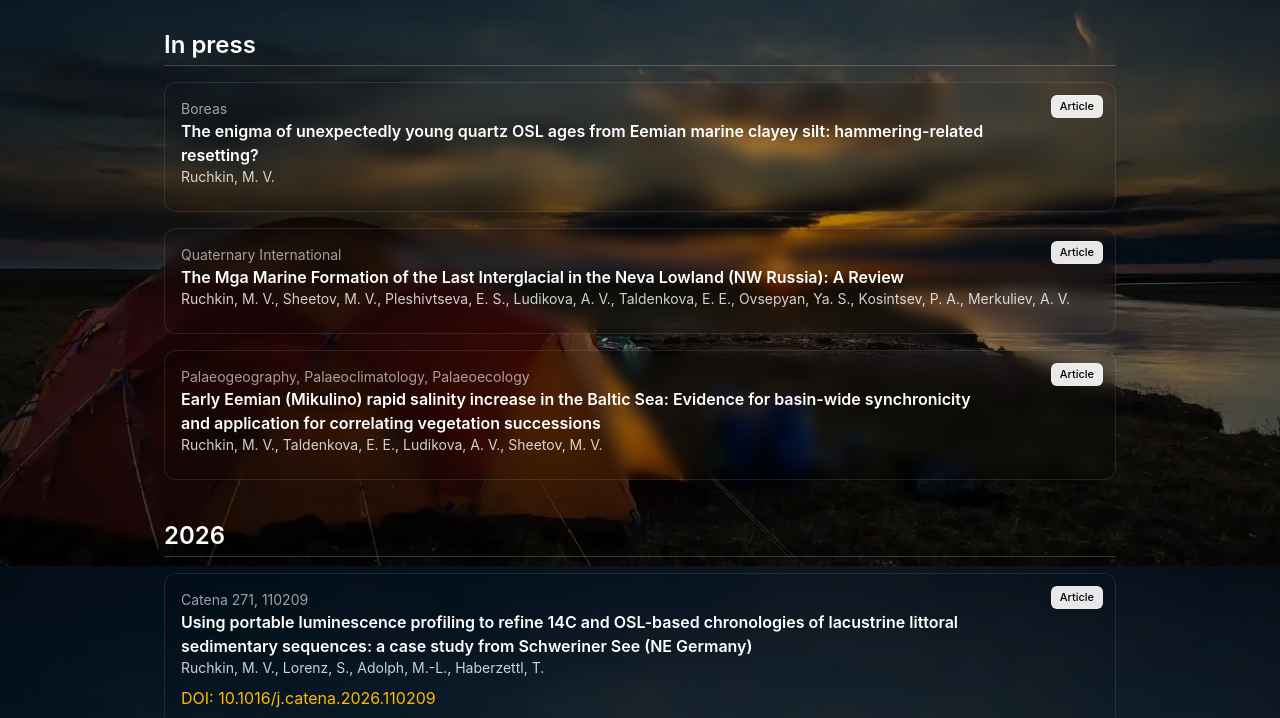
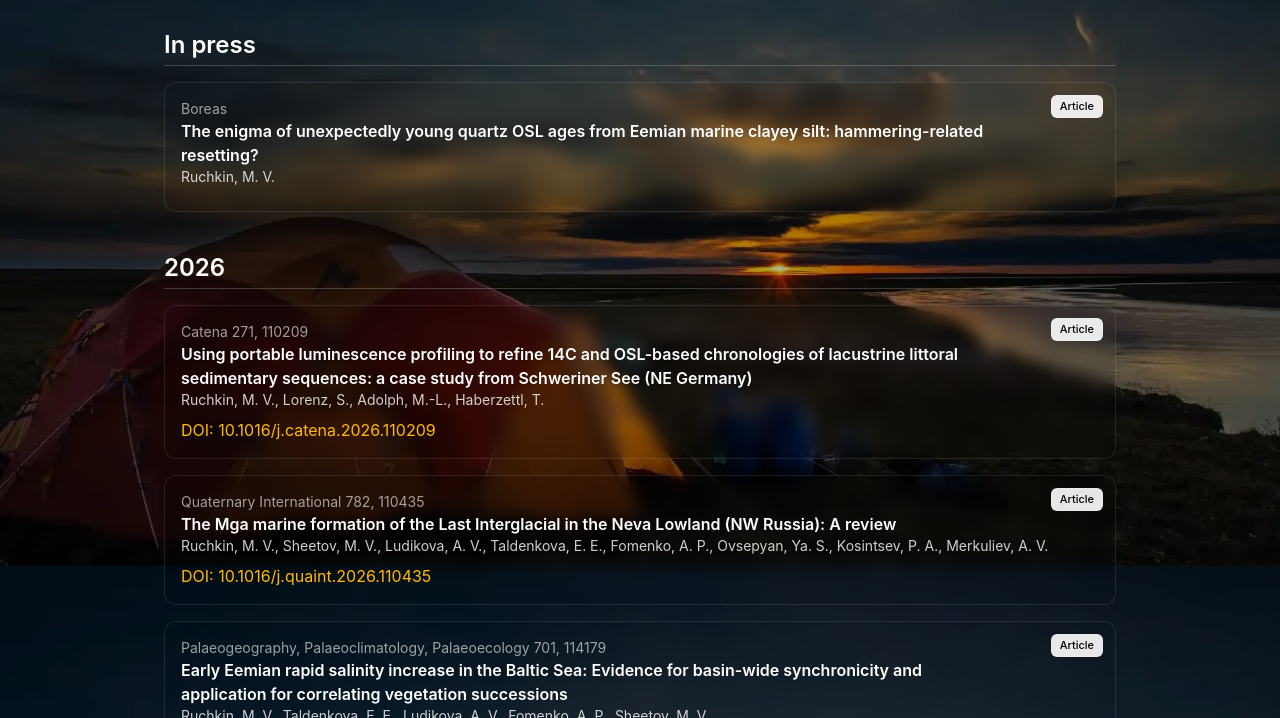
Before and after one commit to ruchemax/personal-site, an Astro site: page /publications in a window 1280 px wide. Shown: the part 234-952 px from the top of the page. Built offline with nearby package versions, Linux system fonts and the light colour scheme; Astro itself is replaced by a stand-in of ours.

Commit message:
Update two 2026 publication entries

```diff
--- a/src/pages/publications.astro
+++ b/src/pages/publications.astro
@@ -25,12 +25,12 @@ const journals: Pub[] = [
   { title: "The enigma of unexpectedly young quartz OSL ages from Eemian marine clayey silt: hammering-related resetting?",
     authors: "Ruchkin, M. V.",
     year: null, venue: "Boreas", type: "article" },
-  { title: "The Mga Marine Formation of the Last Interglacial in the Neva Lowland (NW Russia): A Review",
-    authors: "Ruchkin, M. V., Sheetov, M. V., Pleshivtseva, E. S., Ludikova, A. V., Taldenkova, E. E., Ovsepyan, Ya. S., Kosintsev, P. A., Merkuliev, A. V.",
-    year: null, venue: "Quaternary International", type: "article" },
-  { title: "Early Eemian (Mikulino) rapid salinity increase in the Baltic Sea: Evidence for basin-wide synchronicity and application for correlating vegetation successions",
-    authors: "Ruchkin, M. V., Taldenkova, Е. E., Ludikova, A. V., Sheetov, M. V.",
-    year: null, venue: "Palaeogeography, Palaeoclimatology, Palaeoecology", type: "article" },
+  { title: "The Mga marine formation of the Last Interglacial in the Neva Lowland (NW Russia): A review",
+    authors: "Ruchkin, M. V., Sheetov, M. V., Ludikova, A. V., Taldenkova, E. E., Fomenko, A. P., Ovsepyan, Ya. S., Kosintsev, P. A., Merkuliev, A. V.",
+    year: 2026, venue: "Quaternary International 782, 110435", doi: "10.1016/j.quaint.2026.110435", type: "article" },
+  { title: "Early Eemian rapid salinity increase in the Baltic Sea: Evidence for basin-wide synchronicity and application for correlating vegetation successions",
+    authors: "Ruchkin, M. V., Taldenkova, E. E., Ludikova, A. V., Fomenko, A. P., Sheetov, M. V.",
+    year: 2026, venue: "Palaeogeography, Palaeoclimatology, Palaeoecology 701, 114179", doi: "10.1016/j.palaeo.2026.114179", type: "article" },
   { title: "The new key sections of the Last Interglacial transgression in the Eurasian Arctic (Eastern White Sea): paleoenvironmental reconstructions and interregional correlations",
     authors: "Zaretskaya, N. E., Taldenkova, Е. E., Ruchkin, M. V., Ovsepyan, Ya. S., Rudenko, O. P., Timofeeva, I. V.",
     year: 2026, venue: "Quaternary International 754, 110067", doi: "10.1016/j.quaint.2025.110067", type: "article" },
--- a/src/pages/ru/publications.astro
+++ b/src/pages/ru/publications.astro
@@ -25,12 +25,12 @@ const journals: Pub[] = [
   { title: "The enigma of unexpectedly young quartz OSL ages from Eemian marine clayey silt: hammering-related resetting?",
     authors: "Ruchkin, M. V.",
     year: null, venue: "Boreas", type: "journal" },
-  { title: "The Mga Marine Formation of the Last Interglacial in the Neva Lowland (NW Russia): A Review",
-    authors: "Ruchkin, M. V., Sheetov, M. V., Pleshivtseva, E. S., Ludikova, A. V., Taldenkova, E. E., Ovsepyan, Ya. S., Kosintsev, P. A., Merkuliev, A. V.",
-    year: null, venue: "Quaternary International", type: "journal" },
-  { title: "Early Eemian (Mikulino) rapid salinity increase in the Baltic Sea: Evidence for basin-wide synchronicity and application for correlating vegetation successions",
-    authors: "Ruchkin, M. V., Taldenkova, Е. E., Ludikova, A. V., Sheetov, M. V.",
-    year: null, venue: "Palaeogeography, Palaeoclimatology, Palaeoecology", type: "journal" },
+  { title: "The Mga marine formation of the Last Interglacial in the Neva Lowland (NW Russia): A review",
+    authors: "Ruchkin, M. V., Sheetov, M. V., Ludikova, A. V., Taldenkova, E. E., Fomenko, A. P., Ovsepyan, Ya. S., Kosintsev, P. A., Merkuliev, A. V.",
+    year: 2026, venue: "Quaternary International 782, 110435", doi: "10.1016/j.quaint.2026.110435", type: "journal" },
+  { title: "Early Eemian rapid salinity increase in the Baltic Sea: Evidence for basin-wide synchronicity and application for correlating vegetation successions",
+    authors: "Ruchkin, M. V., Taldenkova, E. E., Ludikova, A. V., Fomenko, A. P., Sheetov, M. V.",
+    year: 2026, venue: "Palaeogeography, Palaeoclimatology, Palaeoecology 701, 114179", doi: "10.1016/j.palaeo.2026.114179", type: "journal" },
   { title: "The new key sections of the Last Interglacial transgression in the Eurasian Arctic (Eastern White Sea): paleoenvironmental reconstructions and interregional correlations",
     authors: "Zaretskaya N. E., Taldenkova Е. E., Ruchkin M. V., Ovsepyan Ya. S., Rudenko O. P., Timofeeva I. V.",
     year: 2026, venue: "Quaternary International 754, 110067", doi: "10.1016/j.quaint.2025.110067", type: "journal" },
```
